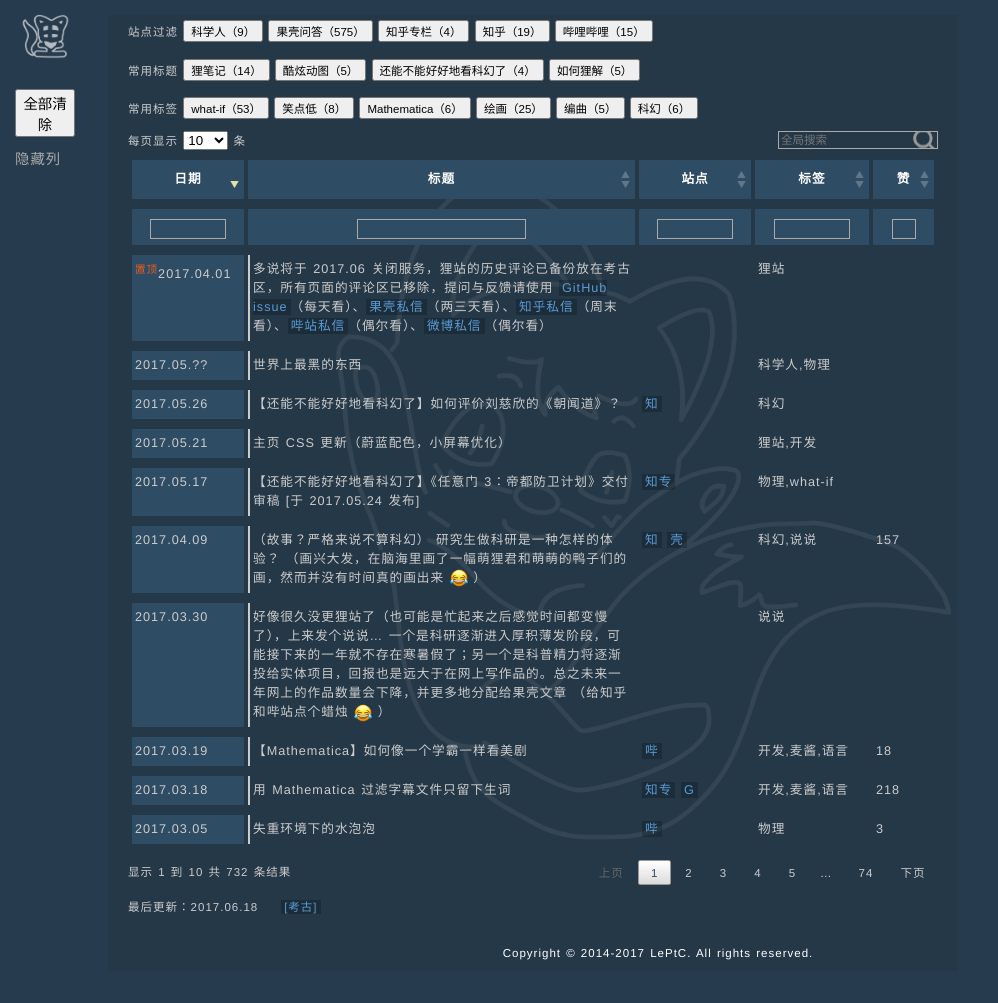
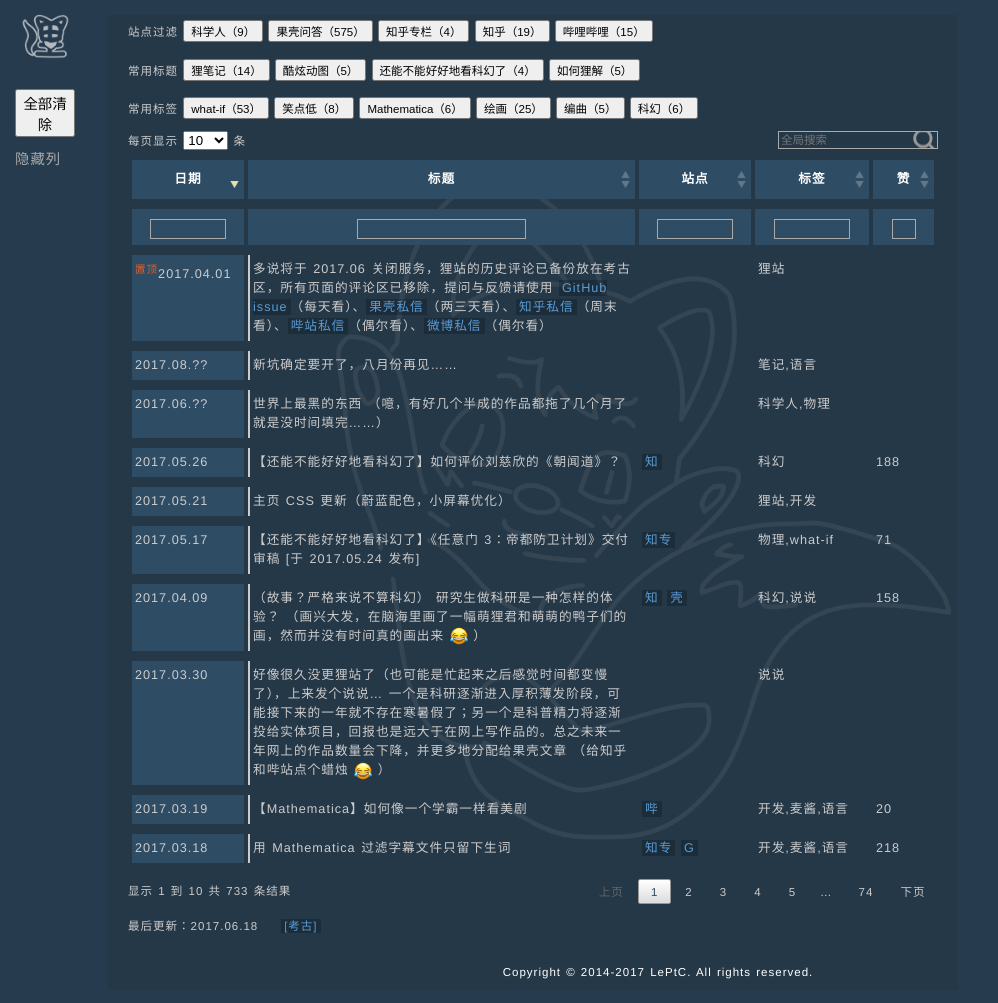
Before and after one commit to LePtC/LePtC.github.io, a Jekyll site: the page built from index.html, in a window 1280 px wide and 1003 px high. Shown: the whole window, without its empty margins (0-998 px from the left). Built offline with Jekyll 4.4.1, drawn with Linux system fonts in a browser that asks for light colours; Markdown is read by kramdown in place of the engine named in the settings; comment, search, counter and statistics services are not loaded.

Commit message:
update index

```diff
--- a/index.html
+++ b/index.html
@@ -198,18 +198,18 @@
 
 <tbody style="color:#CCC">
 
-<!-- <tr><td>2017.0?.??</td>
-  <td>很可能要开个新坑，如果开的话<del>可能要休更几个月</del> （←还是尽量保持月更吧……）</td>
-<td></td>
-<td>笔记,语言</td><td></td></tr> -->
+<tr><td>2017.08.??</td>
+  <td>新坑确定要开了，八月份再见……</td>
+<td></td>
+<td>笔记,语言</td><td></td></tr>
 
 <!-- <tr><td>2017.03.??</td>
   <td>【还能不能好好地看科幻了】圆圆的肥皂泡（由于三月作贡献给了果壳，所以知乎专栏顺延一期）</td>
 <td>知专</td>
 <td>物理</td><td></td></tr> -->
 
-<tr><td>2017.05.??</td>
-  <td><!-- 【酷炫动图】（收录到【如何狸解】） -->世界上最黑的东西 <!-- [于 2017.06.02 发布] --> </td>
+<tr><td>2017.06.??</td>
+  <td><!-- 【酷炫动图】（收录到【如何狸解】） -->世界上最黑的东西 （噫，有好几个半成的作品都拖了几个月了就是没时间填完……） <!-- [于 2017.06.?? 发布] --> </td>
 <td><!-- 编辑中<a href="http://www.guokr.com/article/442044/">壳</a>
     <a href="http://weibo.com/ttarticle/p/show?id=2309404082667938281154">微</a> --></td>
 <td>科学人,物理</td><td></td></tr>
@@ -217,7 +217,7 @@
 <tr><td>2017.05.26</td>
   <td>【还能不能好好地看科幻了】如何评价刘慈欣的《朝闻道》？</td>
 <td><a href="https://www.zhihu.com/question/46609703/answer/174771152">知</a></td>
-<td>科幻</td><td></td></tr>
+<td>科幻</td><td>188</td></tr>
 
 <tr><td>2017.05.21</td>
   <td>主页 CSS 更新（蔚蓝配色，小屏幕优化）</td>
@@ -227,13 +227,13 @@
 <tr><td>2017.05.17</td>
   <td>【还能不能好好地看科幻了】《任意门 3：帝都防卫计划》交付审稿 [于 2017.05.24 发布]</td>
 <td><a href="https://zhuanlan.zhihu.com/p/26953999">知专</a></td>
-<td>物理,what-if</td><td></td></tr>
+<td>物理,what-if</td><td>71</td></tr>
 
 <tr><td>2017.04.09</td>
   <td>（故事？严格来说不算科幻） 研究生做科研是一种怎样的体验？ （画兴大发，在脑海里画了一幅萌狸君和萌萌的鸭子们的画，然而并没有时间真的画出来 <img src="img/xcry.png" alt="[笑 cry]"> ）</td>
 <td><a href="https://www.zhihu.com/question/47529322/answer/156205267">知</a>
   <a href="http://www.guokr.com/post/780513">壳</a></td>
-<td>科幻,说说</td><td>157</td></tr>
+<td>科幻,说说</td><td>158</td></tr>
 
 <tr><td><sup>置顶</sup>2017.04.01</td>
   <td>多说将于 2017.06 关闭服务，狸站的历史评论已备份放在考古区，所有页面的评论区已移除，提问与反馈请使用 <a href="https://github.com/LePtC/LePtC.github.io/issues">GitHub issue</a>（每天看）、<a href="http://www.guokr.com/i/1585771774/">果壳私信</a>（两三天看）、<a href="https://www.zhihu.com/people/leptc/activities">知乎私信</a>（周末看）、<a href="http://space.bilibili.com/2654670/">哔站私信</a>（偶尔看）、<a href="http://weibo.com/u/1045122993">微博私信</a>（偶尔看）</td>
@@ -248,7 +248,7 @@
 <tr><td>2017.03.19</td>
   <td>【Mathematica】如何像一个学霸一样看美剧</td>
 <td><a href="http://www.bilibili.com/video/av9259329">哔</a></td>
-<td>开发,麦酱,语言</td><td>18</td></tr>
+<td>开发,麦酱,语言</td><td>20</td></tr>
 
 <tr><td>2017.03.18</td>
   <td>用 Mathematica 过滤字幕文件只留下生词</td>
```
Also changed, not shown: other parts of index.html (+4 -4 lines).
